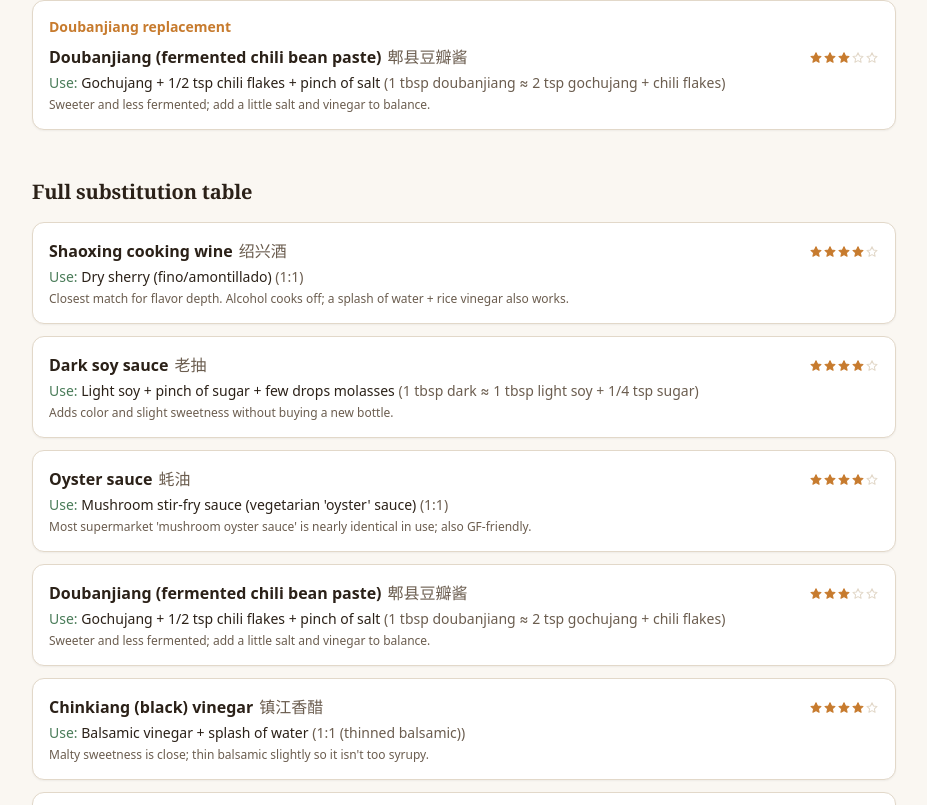
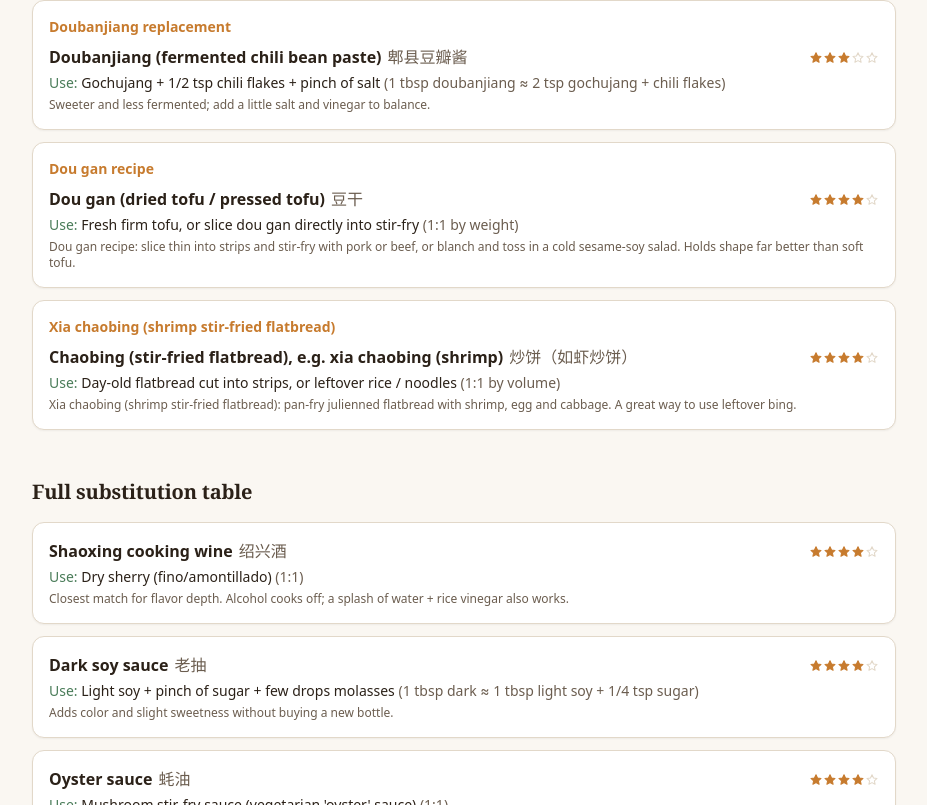
Before and after one commit to 863683348/haowei-recipes, a Next.js app: page /en/substitutions in a window 1280 px wide. Shown: the part 755-1560 px from the top of the page, without its empty margins (176-1103 px from the left). Built offline with nearby package versions, Linux system fonts and the light colour scheme; no server answers.

Commit message:
feat(seo): 补 GSC 缺口词 — 豆干做法(dou gan) + 虾炒饼(xia chaobing)
- substitutions.ts: 新增 sub-dou-gan / sub-chaobing 两条（asian2local）
- substitutions/page.tsx: FAQ 长尾词区块加 Dou gan recipe / Xia chaobing
- 覆盖剩余 2 个 GSC 报告长尾缺口词，tsc 零错误

```diff
--- a/src/app/[locale]/substitutions/page.tsx
+++ b/src/app/[locale]/substitutions/page.tsx
@@ -11,6 +11,8 @@ const faqItems = [
   { qEn: "Chu hou paste substitute", qZh: "柱侯酱用什么代替", id: "sub-chu-hou" },
   { qEn: "Zha cai substitute", qZh: "榨菜用什么代替", id: "sub-zha-cai" },
   { qEn: "Doubanjiang replacement", qZh: "豆瓣酱用什么代替", id: "sub-doubanjiang" },
+  { qEn: "Dou gan recipe", qZh: "豆干怎么做", id: "sub-dou-gan" },
+  { qEn: "Xia chaobing (shrimp stir-fried flatbread)", qZh: "虾炒饼怎么做", id: "sub-chaobing" },
 ];
 const faqById = new Map(substitutions.map((s) => [s.id, s]));
 
--- a/src/data/substitutions.ts
+++ b/src/data/substitutions.ts
@@ -301,6 +301,32 @@ export const substitutions: Substitution[] = [
     noteZh: "经典家常配方；番茄酱提供色泽与浓稠度。",
     type: "pair",
   },
+
+  /* ========== 豆制品 / 主食（P0 补 GSC 缺口词） ========== */
+  {
+    id: "sub-dou-gan",
+    from: "Dou gan (dried tofu / pressed tofu)",
+    fromZh: "豆干",
+    to: "Fresh firm tofu, or slice dou gan directly into stir-fry",
+    toZh: "新鲜老豆腐，或豆干直接切丝入菜",
+    ratio: "1:1 by weight",
+    fidelity: 4,
+    note: "Dou gan recipe: slice thin into strips and stir-fry with pork or beef, or blanch and toss in a cold sesame-soy salad. Holds shape far better than soft tofu.",
+    noteZh: "豆干做法：切丝与肉丝同炒，或焯水后拌芝麻酱油凉菜。比嫩豆腐更耐炒、不易散。",
+    type: "asian2local",
+  },
+  {
+    id: "sub-chaobing",
+    from: "Chaobing (stir-fried flatbread), e.g. xia chaobing (shrimp)",
+    fromZh: "炒饼（如虾炒饼）",
+    to: "Day-old flatbread cut into strips, or leftover rice / noodles",
+    toZh: "剩饼切丝翻炒，或用剩饭/面条替代面饼",
+    ratio: "1:1 by volume",
+    fidelity: 4,
+    note: "Xia chaobing (shrimp stir-fried flatbread): pan-fry julienned flatbread with shrimp, egg and cabbage. A great way to use leftover bing.",
+    noteZh: "虾炒饼：饼丝与虾仁、鸡蛋、白菜同炒。是消耗剩饼的好做法。",
+    type: "asian2local",
+  },
 ];
 
 /** 按原食材名查找替代方案（分词匹配，整句搜索词也能命中） */
```
